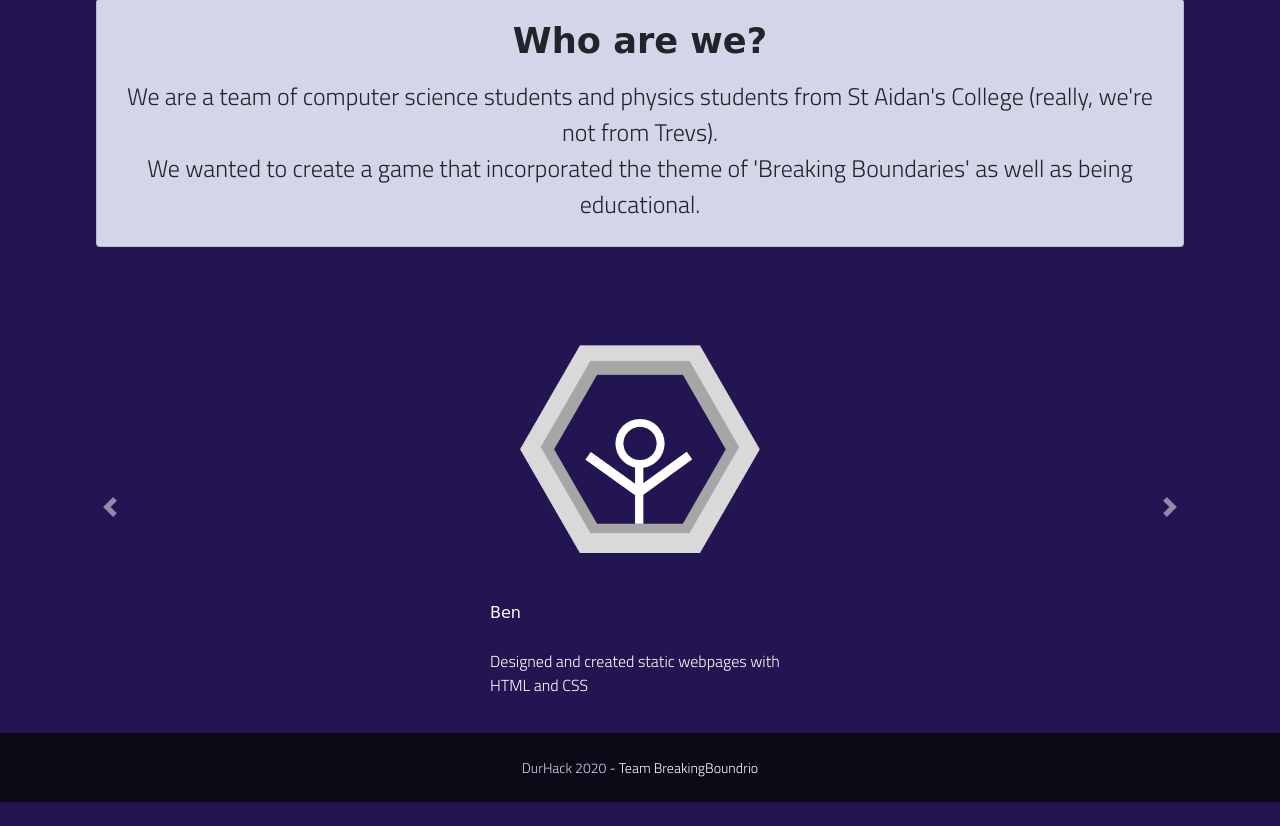
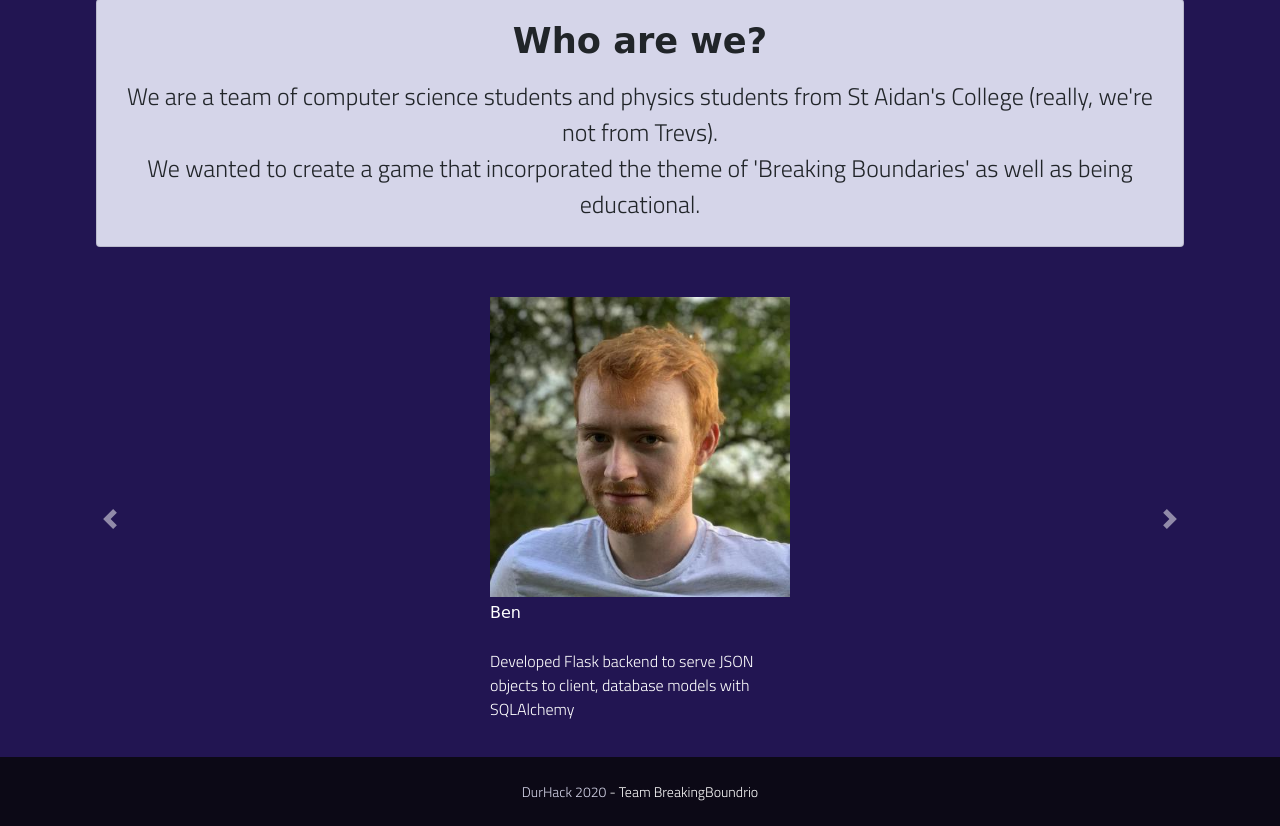
Before and after one commit to FaiZaman/BreakingBoundrio, a Flask app: page /contribution in a window 1280 px wide. Shown: the part 607-1433 px from the top of the page. Before the commit the page ends 1409 px from the top, so only its background shows below. Run offline with Flask 2, Linux system fonts and the light colour scheme; some libraries are stand-ins or nearby versions; some web fonts are replaced.

Commit message:
added contributors

```diff
--- a/templates/contribution.html
+++ b/templates/contribution.html
@@ -31,14 +31,14 @@
   <div id="carouselExampleControls" class="carousel slide" data-ride="carousel">
     <div class="carousel-inner">
       <div class="carousel-item active">
-        <img class='imagesizing centered' alt='ben' src="{{ url_for('static', filename='images/logoForPage.png')}}">
+        <img class='imagesizing centered' alt='ben' src="{{ url_for('static', filename='images/ben.jpg')}}">
         <p class='white centered titlecard'>Ben</p>
-        <p class='white centered'>Designed and created static webpages with HTML and CSS</p>
+        <p class='white centered'>Developed Flask backend to serve JSON objects to client, database models with SQLAlchemy</p>
       </div>
       <div class="carousel-item">
-        <img class='imagesizing centered' alt='johnny' src="{{ url_for('static', filename='images/logoForPage.png')}}">
+        <img class='imagesizing centered' alt='johnny' src="{{ url_for('static', filename='images/johnny.jpg')}}">
         <p class='white centered titlecard'>Gianluca</p>
-        <p class='white centered'>Worked on Flask and created video</p>
+        <p class='white centered'>Worked on Flask and created promotional video</p>
       </div>
       <div class="carousel-item">
         <img class='imagesizing centered' alt='dave' src="{{ url_for('static', filename='images/dave.jpg')}}">
@@ -51,9 +51,9 @@
         <p class='white centered'>Designed and created static webpages with HTML and CSS</p>
       </div>
       <div class="carousel-item">
-        <img class='imagesizing centered' alt='franek' src="{{ url_for('static', filename='images/logoForPage.png')}}">
+        <img class='imagesizing centered' alt='franek' src="{{ url_for('static', filename='images/franek.png')}}">
         <p class='white centered titlecard'>Franek</p>
-        <p class='white centered'>Worked on hosting the site using AWS</p>
+        <p class='white centered'>Launched the flask app on a AWS EC2 instance using WSGGI and nginx</p>
       </div>
       <div class="carousel-item">
         <img class='imagesizing centered' alt='faiz' src="{{ url_for('static', filename='images/faiz.png')}}">
```
Also changed, not shown: static/images/ben.jpg (added), static/images/franek.png (added), static/images/johnny.jpg (added).
